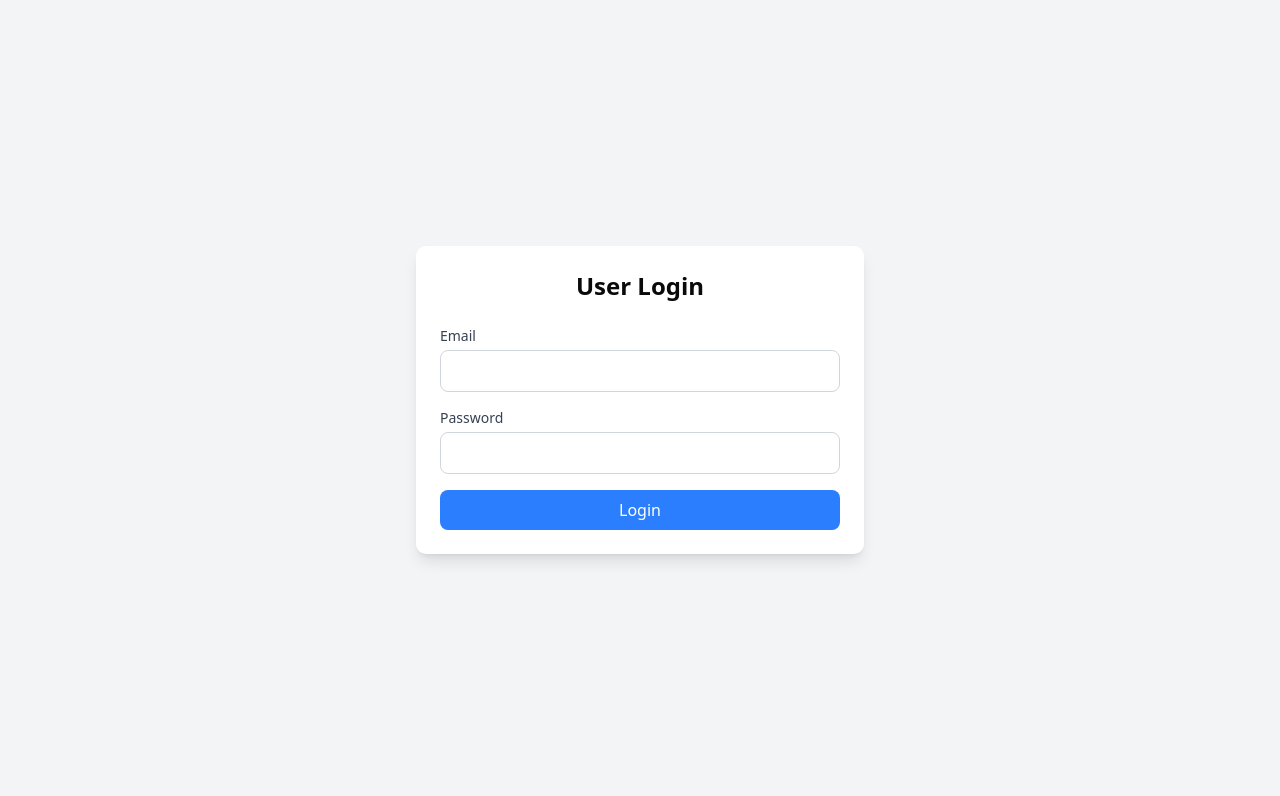
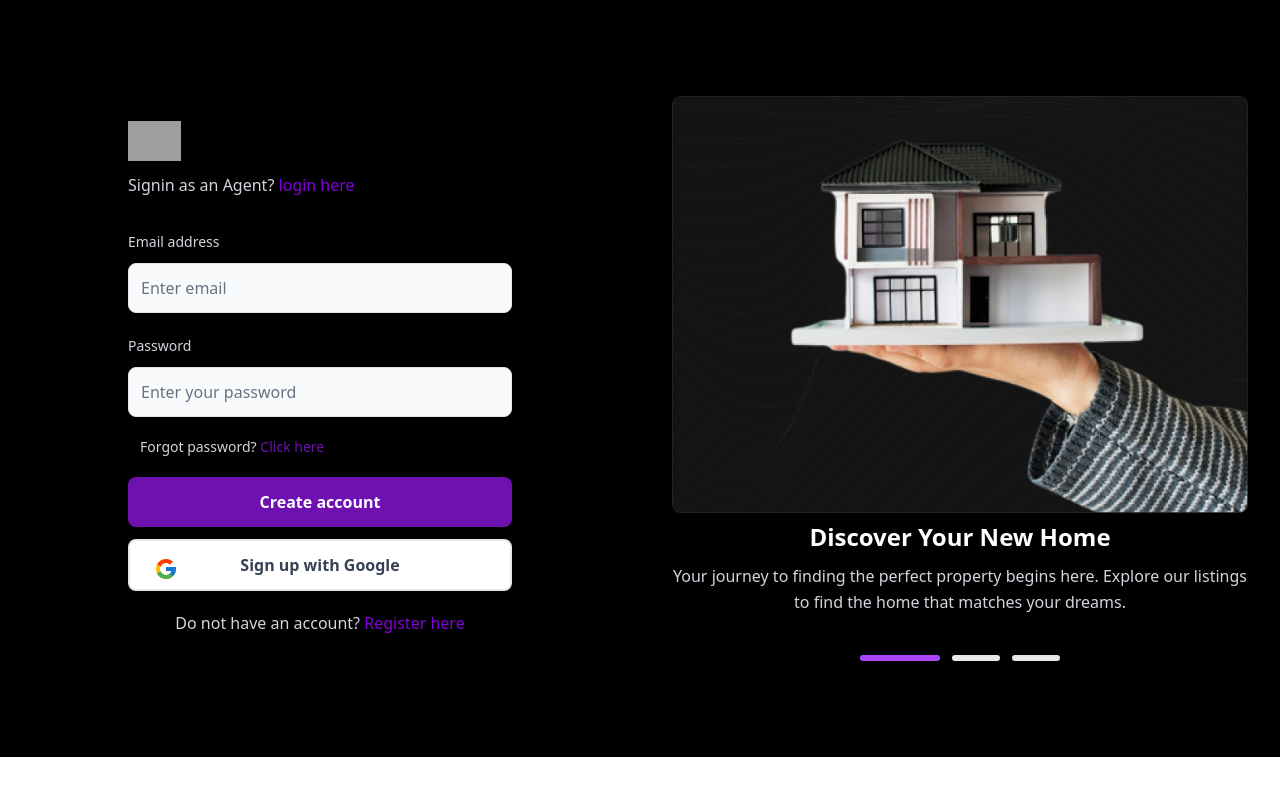
Before and after one commit to MuddyEx/Estatein, a React (Vite) app: page /user/login in a window 1280 px wide. Shown: the top 796 px of the page. Built offline with nearby package versions, Linux system fonts and the light colour scheme; no server answers; grey boxes are pictures that could not be loaded.

Commit message:
new features

```diff
--- a/src/components/Hero.jsx
+++ b/src/components/Hero.jsx
@@ -2,6 +2,7 @@
 import Stats from '../components/Stats';
 import { Button } from '@/components/ui/button';
 import heroImg from '../assets/hero-4.png';
+import { Link } from 'react-router-dom';
 
 
 export default function HeroSection() {
@@ -19,11 +20,12 @@
               <h1 className="mt-4 text-3xl font-bold text-white lg:mt-8 sm:text-5xl xl:text-7xl">Discover Your Dream Property with Estatein</h1>
               <p className="mt-4 text-base text-[#999999] lg:mt-8 sm:text-lg">Your journey to finding the perfect property begins here. Explore our listings to find the home that matches your dreams.</p>
 
-              <Button className="bg-[#703BF7] text-white px-6 py-5 mt-8 rounded-full hover:bg-purple-600">
+              <Link to="/user/register"><Button className="bg-[#703BF7] text-white px-6 py-5 mt-8 rounded-full hover:bg-purple-600">
                 Get Started
               </Button>
+              </Link>
 
-              <p className="mt-5 text-white">Already joined us? <a href="#" className="text-[#703BF7] hover:underline">Log in</a></p>
+              <p className="mt-5 text-white">Already joined us? <Link to="/user/login" className="text-[#703BF7] hover:underline">Log in</Link></p>
               <Stats />
             </div>
 
--- a/src/pages/AgentLogin.jsx
+++ b/src/pages/AgentLogin.jsx
@@ -1,75 +1,141 @@
+import { Link } from "react-router-dom";
+import SideImg from "../assets/About-hero.png";
+import Logo from '../assets/Logo.png'
 
-import { Formik, Form, Field, ErrorMessage } from 'formik';
-import * as Yup from 'yup';
-import { loginAgent } from '../services/api.js';
-import { useNavigate } from 'react-router-dom';
-import { useDispatch } from 'react-redux';
-import { setCredentials } from '../slices/authSlice.js';
-
-const validationSchema = Yup.object({
-  email: Yup.string().email('Invalid email address').required('Email is required'),
-  password: Yup.string().required('Password is required'),
-});
-
-function AgentLogin() {
-  const navigate = useNavigate();
-  const dispatch = useDispatch();
+const AgentLogin = () => {
 
     return (
-    <div className="min-h-screen flex items-center justify-center bg-gray-100">
-      <div className="bg-white p-6 rounded-lg shadow-lg w-full max-w-md">
-        <h2 className="text-2xl font-bold mb-6 text-center">Agent Login</h2>
-        <Formik
-          initialValues={{ email: '', password: '' }}
-          validationSchema={validationSchema}
-          onSubmit={async (values, { setSubmitting, setErrors }) => {
-            try {
-              const response = await loginAgent({ ...values, role: 'agent' });
-              console.log('Login successful:', response.data);
-              dispatch(setCredentials({ token: response.data.token, role: 'agent', email: values.email }));
-              navigate('/agent/dashboard');
-            } catch (error) {
-              console.error('Login error:', error.response?.data);
-              setErrors({ submit: error.response?.data.message || 'Login failed' });
-            } finally {
-              setSubmitting(false);
-            }
-          }}
+      <section className="bg-black">
+        <div className="grid grid-cols-1 lg:grid-cols-2">
+          <div className="flex items-center justify-center px-4 py-10 bg-black sm:px-6 lg:px-8 sm:py-16 lg:py-24">
+            {/* HEADER */}
+            <div className="xl:w-full xl:max-w-sm 2xl:max-w-md xl:mx-auto">
+              <img className="h-10 mb-3" src={Logo} alt="" />
+              <p className="mt-2 text-base text-gray-300">
+                Signin as a User?{" "}
+                <Link to="/user/login"
+                  className="font-medium text-purple-700 transition-all duration-200 hover:text-purple-800 hover:underline focus:text-purple-900"
                 >
-          {({ isSubmitting }) => (
-            <Form className="space-y-4">
+                  login here
+                </Link>
+              </p>
+                {/* FORM */}
+              <form action="#" method="POST" className="mt-8">
+
+                <div className="space-y-5">
+
+
+
+                    {/* EMAIL */}
                   <div>
-                <label htmlFor="email" className="block text-sm font-medium text-gray-700">Email</label>
-                <Field
-                  name="email"
+                    <label className="text-sm font-medium text-gray-300">
+                      Email address
+                    </label>
+                    <div className="mt-2.5">
+                      <input
                         type="email"
-                  className="mt-1 block w-full p-2 border border-gray-300 rounded-md focus:outline-none focus:ring-2 focus:ring-blue-500"
+                        placeholder="Enter email"
+                        className="block w-full p-3 text-black placeholder-gray-500 transition-all duration-200 border border-gray-200 rounded-md bg-gray-50 focus:outline-none focus:border-purple-600 focus:bg-white caret-purple-600"
                       />
-                <ErrorMessage name="email" component="div" className="text-red-500 text-sm mt-1" />
                     </div>
+                  </div>
+
+                    {/* PASSWORD */}
                   <div>
-                <label htmlFor="password" className="block text-sm font-medium text-gray-700">Password</label>
-                <Field
-                  name="password"
+                    <label className="text-sm font-medium text-gray-300">
+                      Password
+                    </label>
+                    <div className="mt-2.5">
+                      <input
                         type="password"
-                  className="mt-1 block w-full p-2 border border-gray-300 rounded-md focus:outline-none focus:ring-2 focus:ring-blue-500"
+                        placeholder="Enter your password"
+                        className="block w-full p-3 text-black placeholder-gray-500 transition-all duration-200 border border-gray-200 rounded-md bg-gray-50 focus:outline-none focus:border-purple-600 focus:bg-white caret-purple-600"
                       />
-                <ErrorMessage name="password" component="div" className="text-red-500 text-sm mt-1" />
                     </div>
-              <ErrorMessage name="submit" component="div" className="text-red-500 text-sm" />
+                  </div>
+
+                    {/* CHECK BOX */}
+                  <div className="flex items-center">
+
+                    <label
+                      htmlFor="agree"
+                      className="ml-3 text-sm font-medium text-gray-300"
+                    >
+                      Forgot password?{" "}
+                      <a
+                        href="#"
+                        className="text-purple-800 hover:text-purple-900 hover:underline"
+                      >
+                        Click here
+                      </a>{" "}
+
+                    </label>
+                  </div>
+
+                    {/* REGISTER BUTTON */}
+                  <div>
                     <button
                       type="submit"
-                disabled={isSubmitting}
-                className="w-full bg-blue-500 text-white p-2 rounded-md hover:bg-blue-600 disabled:bg-gray-400"
+                      className="inline-flex items-center justify-center w-full px-4 py-3 text-base font-semibold text-white transition-all duration-200 bg-purple-800 border border-transparent rounded-md focus:outline-none hover:bg-purple-900 focus:bg-purple-950"
                     >
-                {isSubmitting ? 'Logging in...' : 'Login'}
+                      Create account
                     </button>
-            </Form>
-          )}
-        </Formik>
                   </div>
                 </div>
+              </form>
+
+              <div className="mt-3 space-y-3">
+                <button
+                  type="button"
+                  className="relative inline-flex items-center justify-center w-full px-4 py-3 text-base font-semibold text-gray-700 transition-all duration-200 bg-white border-2 border-gray-200 rounded-md hover:bg-gray-100 focus:bg-gray-100 hover:text-black focus:text-black focus:outline-none"
+                >
+                  <div className="absolute inset-y-0 left-0 p-4">
+                  <svg className="w-6 h-6 mx-2" viewBox="0 0 40 40">
+                        <path d="M36.3425 16.7358H35V16.6667H20V23.3333H29.4192C28.045 27.2142 24.3525 30 20 30C14.4775 30 10 25.5225 10 20C10 14.4775 14.4775 9.99999 20 9.99999C22.5492 9.99999 24.8683 10.9617 26.6342 12.5325L31.3483 7.81833C28.3717 5.04416 24.39 3.33333 20 3.33333C10.7958 3.33333 3.33335 10.7958 3.33335 20C3.33335 29.2042 10.7958 36.6667 20 36.6667C29.2042 36.6667 36.6667 29.2042 36.6667 20C36.6667 18.8825 36.5517 17.7917 36.3425 16.7358Z" fill="#FFC107" />
+                        <path d="M5.25497 12.2425L10.7308 16.2583C12.2125 12.59 15.8008 9.99999 20 9.99999C22.5491 9.99999 24.8683 10.9617 26.6341 12.5325L31.3483 7.81833C28.3716 5.04416 24.39 3.33333 20 3.33333C13.5983 3.33333 8.04663 6.94749 5.25497 12.2425Z" fill="#FF3D00" />
+                        <path d="M20 36.6667C24.305 36.6667 28.2167 35.0192 31.1742 32.34L26.0159 27.975C24.3425 29.2425 22.2625 30 20 30C15.665 30 11.9842 27.2359 10.5975 23.3784L5.16254 27.5659C7.92087 32.9634 13.5225 36.6667 20 36.6667Z" fill="#4CAF50" />
+                        <path d="M36.3425 16.7358H35V16.6667H20V23.3333H29.4192C28.7592 25.1975 27.56 26.805 26.0133 27.9758C26.0142 27.975 26.015 27.975 26.0158 27.9742L31.1742 32.3392C30.8092 32.6708 36.6667 28.3333 36.6667 20C36.6667 18.8825 36.5517 17.7917 36.3425 16.7358Z" fill="#1976D2" />
+                    </svg>
+                  </div>
+                  Sign up with Google
+                </button>
+
+
+
+                <p className="mt-2 text-center text-base text-gray-300">
+                   Do not have an account?{" "}
+                  <Link to="/agent/register"
+                    className="font-medium text-purple-700 transition-all duration-200 hover:text-purple-800 hover:underline focus:text-purple-900"
+                  >
+                    Register here
+                  </Link>
+                </p>
+              </div>
+            </div>
+          </div>
+
+          <div className="flex items-center justify-center px-4 py-10 sm:py-16 lg:py-24 bg-black sm:px-6 lg:px-8">
+            <div>
+              <img className="w-full mx-auto" src={SideImg} alt="" />
+              <div className="w-full max-w-md mx-auto xl:max-w-xl">
+                <h3 className="text-2xl pt-2 font-bold text-center text-white">
+                  Discover Your New Home
+                </h3>
+                <p className="leading-relaxed text-center text-gray-300 mt-2.5">
+                Your journey to finding the perfect property begins here. Explore our listings to find the home that matches your dreams.
+                </p>
+
+                <div className="flex items-center justify-center mt-10 space-x-3">
+                  <div className="bg-purple-500 rounded-full w-20 h-1.5"></div>
+                  <div className="bg-gray-200 rounded-full w-12 h-1.5"></div>
+                  <div className="bg-gray-200 rounded-full w-12 h-1.5"></div>
+                </div>
+              </div>
+            </div>
+          </div>
+        </div>
+      </section>
     );
-}
+  };
 
   export default AgentLogin;
--- a/src/pages/UserLogin.jsx
+++ b/src/pages/UserLogin.jsx
@@ -1,75 +1,141 @@
+import { Link } from "react-router-dom";
+import SideImg from "../assets/About-hero.png";
+import Logo from '../assets/Logo.png'
 
-import { Formik, Form, Field, ErrorMessage } from 'formik';
-import * as Yup from 'yup';
-import { loginUser } from '../services/api.js';
-import { useNavigate } from 'react-router-dom';
-import { useDispatch } from 'react-redux';
-import { setCredentials } from '../slices/authSlice.js';
-
-const validationSchema = Yup.object({
-  email: Yup.string().email('Invalid email address').required('Email is required'),
-  password: Yup.string().required('Password is required'),
-});
-
-function UserLogin() {
-  const navigate = useNavigate();
-  const dispatch = useDispatch();
+const UserLogin = () => {
 
     return (
-    <div className="min-h-screen flex items-center justify-center bg-gray-100">
-      <div className="bg-white p-6 rounded-lg shadow-lg w-full max-w-md">
-        <h2 className="text-2xl font-bold mb-6 text-center">User Login</h2>
-        <Formik
-          initialValues={{ email: '', password: '' }}
-          validationSchema={validationSchema}
-          onSubmit={async (values, { setSubmitting, setErrors }) => {
-            try {
-              const response = await loginUser({ ...values, role: 'user' });
-              console.log('Login successful:', response.data);
-              dispatch(setCredentials({ token: response.data.token, role: 'user', email: values.email }));
-              navigate('/user/dashboard');
-            } catch (error) {
-              console.error('Login error:', error.response?.data);
-              setErrors({ submit: error.response?.data.message || 'Login failed' });
-            } finally {
-              setSubmitting(false);
-            }
-          }}
+      <section className="bg-black">
+        <div className="grid grid-cols-1 lg:grid-cols-2">
+          <div className="flex items-center justify-center px-4 py-10 bg-black sm:px-6 lg:px-8 sm:py-16 lg:py-24">
+            {/* HEADER */}
+            <div className="xl:w-full xl:max-w-sm 2xl:max-w-md xl:mx-auto">
+              <img className="h-10 mb-3" src={Logo} alt="" />
+              <p className="mt-2 text-base text-gray-300">
+                Signin as an Agent?{" "}
+                <Link to="/agent/login"
+                  className="font-medium text-purple-700 transition-all duration-200 hover:text-purple-800 hover:underline focus:text-purple-900"
                 >
-          {({ isSubmitting }) => (
-            <Form className="space-y-4">
+                  login here
+                </Link>
+              </p>
+                {/* FORM */}
+              <form action="#" method="POST" className="mt-8">
+
+                <div className="space-y-5">
+
+
+
+                    {/* EMAIL */}
                   <div>
-                <label htmlFor="email" className="block text-sm font-medium text-gray-700">Email</label>
-                <Field
-                  name="email"
+                    <label className="text-sm font-medium text-gray-300">
+                      Email address
+                    </label>
+                    <div className="mt-2.5">
+                      <input
                         type="email"
-                  className="mt-1 block w-full p-2 border border-gray-300 rounded-md focus:outline-none focus:ring-2 focus:ring-blue-500"
+                        placeholder="Enter email"
+                        className="block w-full p-3 text-black placeholder-gray-500 transition-all duration-200 border border-gray-200 rounded-md bg-gray-50 focus:outline-none focus:border-purple-600 focus:bg-white caret-purple-600"
                       />
-                <ErrorMessage name="email" component="div" className="text-red-500 text-sm mt-1" />
                     </div>
+                  </div>
+
+                    {/* PASSWORD */}
                   <div>
-                <label htmlFor="password" className="block text-sm font-medium text-gray-700">Password</label>
-                <Field
-                  name="password"
+                    <label className="text-sm font-medium text-gray-300">
+                      Password
+                    </label>
+                    <div className="mt-2.5">
+                      <input
                         type="password"
-                  className="mt-1 block w-full p-2 border border-gray-300 rounded-md focus:outline-none focus:ring-2 focus:ring-blue-500"
+                        placeholder="Enter your password"
+                        className="block w-full p-3 text-black placeholder-gray-500 transition-all duration-200 border border-gray-200 rounded-md bg-gray-50 focus:outline-none focus:border-purple-600 focus:bg-white caret-purple-600"
                       />
-                <ErrorMessage name="password" component="div" className="text-red-500 text-sm mt-1" />
                     </div>
-              <ErrorMessage name="submit" component="div" className="text-red-500 text-sm" />
+                  </div>
+
+                    {/* CHECK BOX */}
+                  <div className="flex items-center">
+
+                    <label
+                      htmlFor="agree"
+                      className="ml-3 text-sm font-medium text-gray-300"
+                    >
+                      Forgot password?{" "}
+                      <a
+                        href="#"
+                        className="text-purple-800 hover:text-purple-900 hover:underline"
+                      >
+                        Click here
+                      </a>{" "}
+
+                    </label>
+                  </div>
+
+                    {/* REGISTER BUTTON */}
+                  <div>
                     <button
                       type="submit"
-                disabled={isSubmitting}
-                className="w-full bg-blue-500 text-white p-2 rounded-md hover:bg-blue-600 disabled:bg-gray-400"
+                      className="inline-flex items-center justify-center w-full px-4 py-3 text-base font-semibold text-white transition-all duration-200 bg-purple-800 border border-transparent rounded-md focus:outline-none hover:bg-purple-900 focus:bg-purple-950"
                     >
-                {isSubmitting ? 'Logging in...' : 'Login'}
+                      Create account
                     </button>
-            </Form>
-          )}
-        </Formik>
                   </div>
                 </div>
+              </form>
+
+              <div className="mt-3 space-y-3">
+                <button
+                  type="button"
+                  className="relative inline-flex items-center justify-center w-full px-4 py-3 text-base font-semibold text-gray-700 transition-all duration-200 bg-white border-2 border-gray-200 rounded-md hover:bg-gray-100 focus:bg-gray-100 hover:text-black focus:text-black focus:outline-none"
+                >
+                  <div className="absolute inset-y-0 left-0 p-4">
+                  <svg className="w-6 h-6 mx-2" viewBox="0 0 40 40">
+                        <path d="M36.3425 16.7358H35V16.6667H20V23.3333H29.4192C28.045 27.2142 24.3525 30 20 30C14.4775 30 10 25.5225 10 20C10 14.4775 14.4775 9.99999 20 9.99999C22.5492 9.99999 24.8683 10.9617 26.6342 12.5325L31.3483 7.81833C28.3717 5.04416 24.39 3.33333 20 3.33333C10.7958 3.33333 3.33335 10.7958 3.33335 20C3.33335 29.2042 10.7958 36.6667 20 36.6667C29.2042 36.6667 36.6667 29.2042 36.6667 20C36.6667 18.8825 36.5517 17.7917 36.3425 16.7358Z" fill="#FFC107" />
+                        <path d="M5.25497 12.2425L10.7308 16.2583C12.2125 12.59 15.8008 9.99999 20 9.99999C22.5491 9.99999 24.8683 10.9617 26.6341 12.5325L31.3483 7.81833C28.3716 5.04416 24.39 3.33333 20 3.33333C13.5983 3.33333 8.04663 6.94749 5.25497 12.2425Z" fill="#FF3D00" />
+                        <path d="M20 36.6667C24.305 36.6667 28.2167 35.0192 31.1742 32.34L26.0159 27.975C24.3425 29.2425 22.2625 30 20 30C15.665 30 11.9842 27.2359 10.5975 23.3784L5.16254 27.5659C7.92087 32.9634 13.5225 36.6667 20 36.6667Z" fill="#4CAF50" />
+                        <path d="M36.3425 16.7358H35V16.6667H20V23.3333H29.4192C28.7592 25.1975 27.56 26.805 26.0133 27.9758C26.0142 27.975 26.015 27.975 26.0158 27.9742L31.1742 32.3392C30.8092 32.6708 36.6667 28.3333 36.6667 20C36.6667 18.8825 36.5517 17.7917 36.3425 16.7358Z" fill="#1976D2" />
+                    </svg>
+                  </div>
+                  Sign up with Google
+                </button>
+
+
+
+                <p className="mt-2 text-center text-base text-gray-300">
+                   Do not have an account?{" "}
+                  <Link to="/user/register"
+                    className="font-medium text-purple-700 transition-all duration-200 hover:text-purple-800 hover:underline focus:text-purple-900"
+                  >
+                    Register here
+                  </Link>
+                </p>
+              </div>
+            </div>
+          </div>
+
+          <div className="flex items-center justify-center px-4 py-10 sm:py-16 lg:py-24 bg-black sm:px-6 lg:px-8">
+            <div>
+              <img className="w-full mx-auto" src={SideImg} alt="" />
+              <div className="w-full max-w-md mx-auto xl:max-w-xl">
+                <h3 className="text-2xl pt-2 font-bold text-center text-white">
+                  Discover Your New Home
+                </h3>
+                <p className="leading-relaxed text-center text-gray-300 mt-2.5">
+                Your journey to finding the perfect property begins here. Explore our listings to find the home that matches your dreams.
+                </p>
+
+                <div className="flex items-center justify-center mt-10 space-x-3">
+                  <div className="bg-purple-500 rounded-full w-20 h-1.5"></div>
+                  <div className="bg-gray-200 rounded-full w-12 h-1.5"></div>
+                  <div className="bg-gray-200 rounded-full w-12 h-1.5"></div>
+                </div>
+              </div>
+            </div>
+          </div>
+        </div>
+      </section>
     );
-}
+  };
 
   export default UserLogin;
```
Also changed, not shown: src/components/Navbar.jsx (+7 -8 lines), src/pages/UserRegister.jsx (+6 -25 lines). Lines whose indentation alone changed are shown as unchanged.
